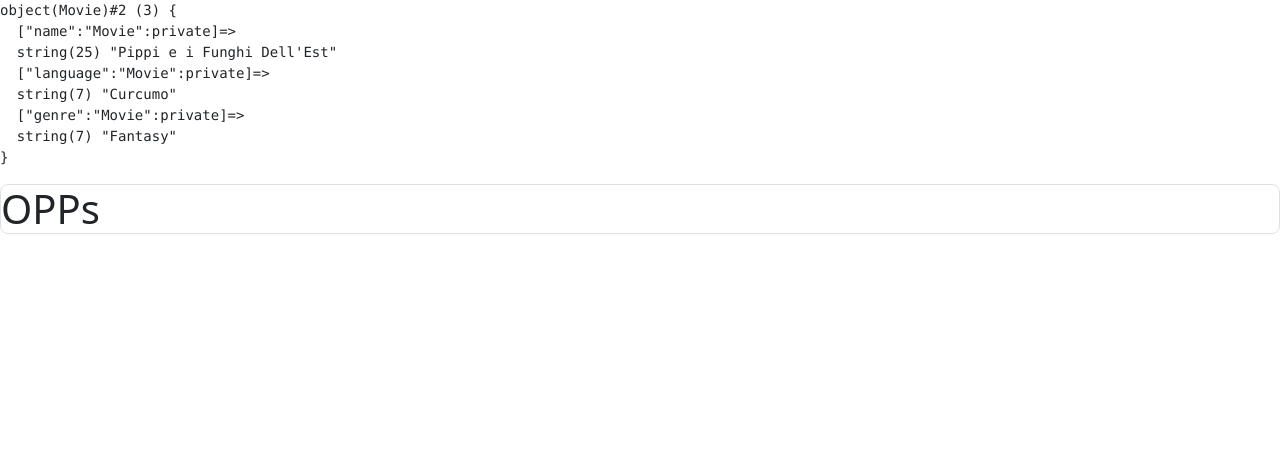
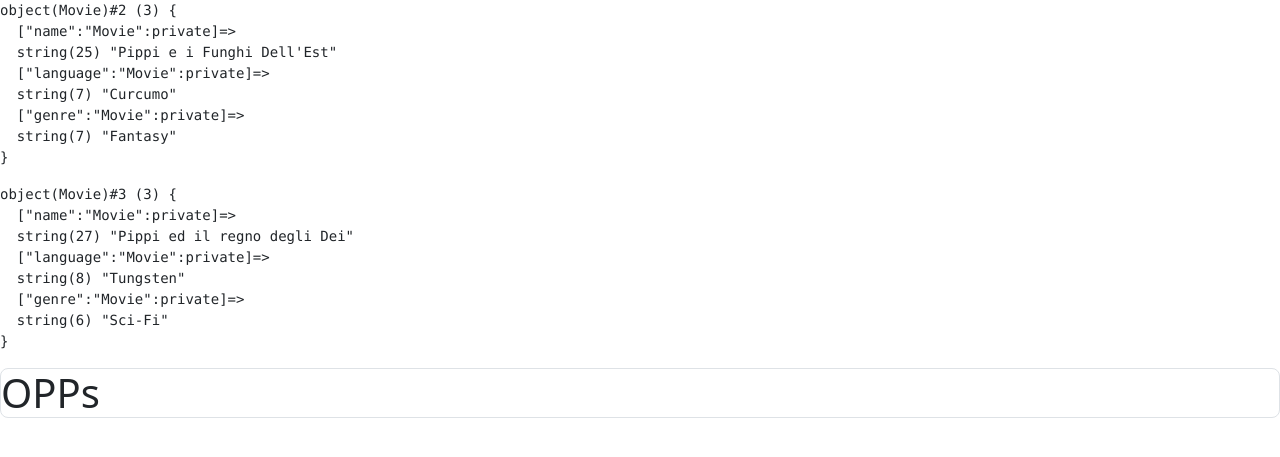
Before and after one commit to MicheleAbategiovanni/php-oop-1, a PHP site: page / in a window 1280 px wide. Shown: the top 457 px of the page. Run offline with PHP 8.4, Linux system fonts and the light colour scheme.

Commit message:
added instance 2
add instance two for movie

```diff
--- a/index.php
+++ b/index.php
@@ -5,6 +5,10 @@ require_once "./classes/Movie.php";
 $movie_1 = new Movie("Pippi e i Funghi Dell'Est", "Fantasy", "Curcumo");
 
 echo '<pre>' , var_dump($movie_1) , '</pre>';
+
+$movie_2 = new Movie("Pippi ed il regno degli Dei", "Sci-Fi", "Tungsten");
+
+echo '<pre>' , var_dump($movie_2) , '</pre>';
 
 ?>
 
```
